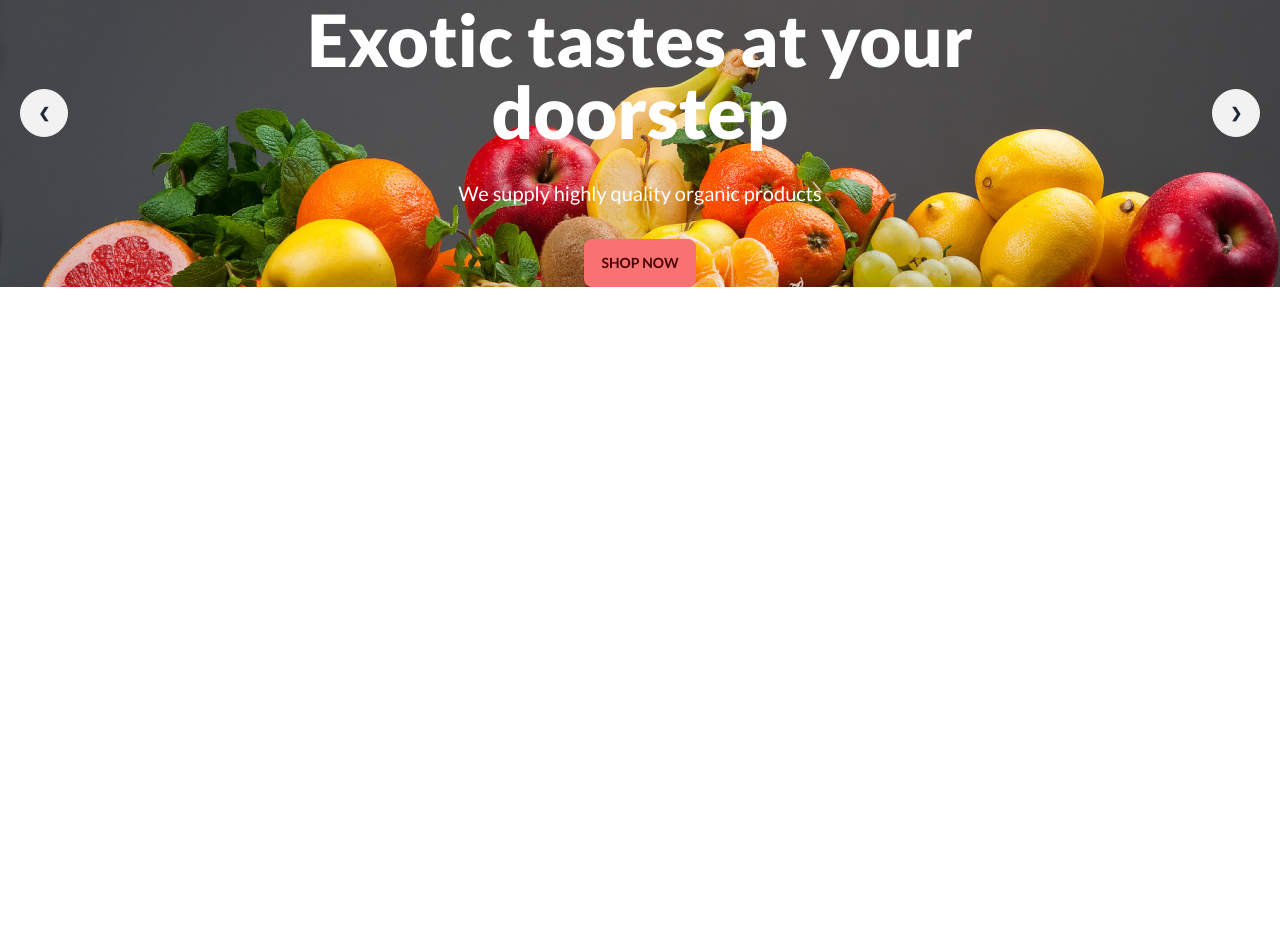
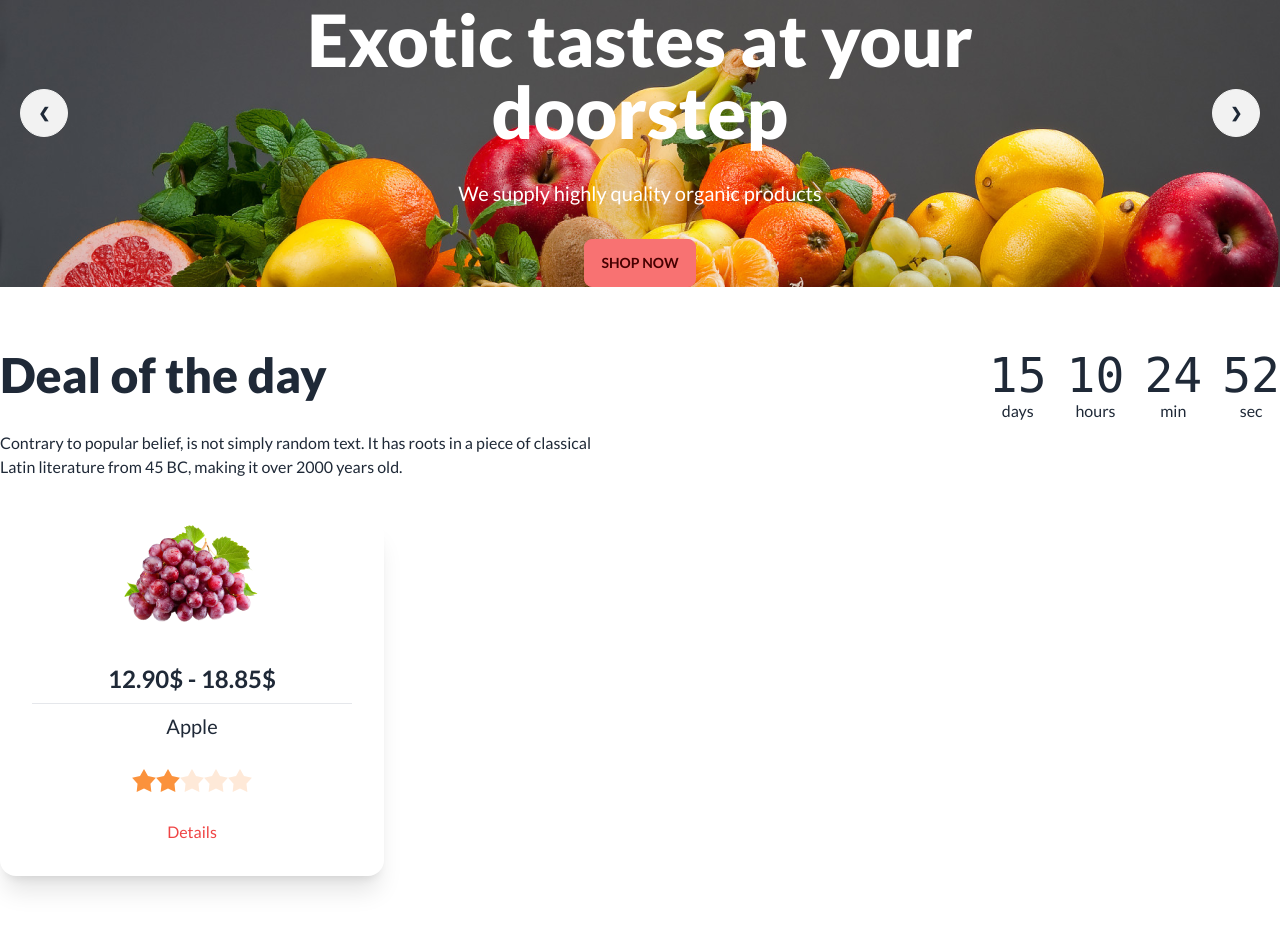
Before and after one commit to Thoryan009/3rd-assingment, a plain HTML site: page index.html in a window 1280 px wide. Shown: the part 217-1146 px from the top of the page. Before the commit the page ends 800 px from the top, so only its background shows below. Drawn offline with nearby package versions, Linux system fonts and the light colour scheme; grey boxes are pictures that could not be loaded.

Commit message:
1 ta card er modal chara baku gula complete

```diff
--- a/index.html
+++ b/index.html
@@ -117,7 +117,65 @@
   </header>
   <main>
     <!-- Deal the day  -->
-
+    <section class="container  mx-auto my-16">
+      <div class="flex justify-between">
+        <div class="">
+          <h3 class="text-5xl font-extrabold">Deal of the day</h3>
+          <p class="text-base font-medium pt-8">Contrary to popular belief, is not simply random text. It has roots in a piece of classical <br> Latin literature from 45 BC, making it over 2000 years old.</p>
+        </div>
+        <div class=" ">
+          <div class="grid grid-flow-col gap-5 text-center auto-cols-max">
+            <div class="flex flex-col">
+              <span class="countdown font-mono text-5xl">
+                <span style="--value:15;"></span>
+              </span>
+              days
+            </div>
+            <div class="flex flex-col">
+              <span class="countdown font-mono text-5xl">
+                <span style="--value:10;"></span>
+              </span>
+              hours
+            </div>
+            <div class="flex flex-col">
+              <span class="countdown font-mono text-5xl">
+                <span style="--value:24;"></span>
+              </span>
+              min
+            </div>
+            <div class="flex flex-col">
+              <span class="countdown font-mono text-5xl">
+                <span style="--value:52;"></span>
+              </span>
+              sec
+            </div>
+          </div>
+        </div>
+      </div>
+      <!-- cards -->
+      <div class="grid grid-cols-4 my-10">
+        <div class="card w-96 bg-base-100 shadow-xl">
+          <figure><img src="/images/fruit1.png" alt="Shoes" /></figure>
+          <div class="card-body text-center">
+            <h2 class="text-2xl font-bold ">12.90$ - 18.85$</h2>
+            <hr>
+            <p class="text-xl">Apple</p>
+            <!-- ratings -->
+            <div class="rating mx-auto text-center my-5">
+              <input type="radio" name="rating-2" class="mask mask-star-2 bg-orange-400" />
+              <input type="radio" name="rating-2" class="mask mask-star-2 bg-orange-400" checked />
+              <input type="radio" name="rating-2" class="mask mask-star-2 bg-orange-400" />
+              <input type="radio" name="rating-2" class="mask mask-star-2 bg-orange-400" />
+              <input type="radio" name="rating-2" class="mask mask-star-2 bg-orange-400" />
+            </div>
+            <!-- button -->
+            <div class="card-actions justify-center">
+              <a href=""> <button class="text-red-500">Details</button></a>
+            </div>
+          </div>
+        </div>
+      </div>
+    </section>
   </main>
   <footer>
 
```
